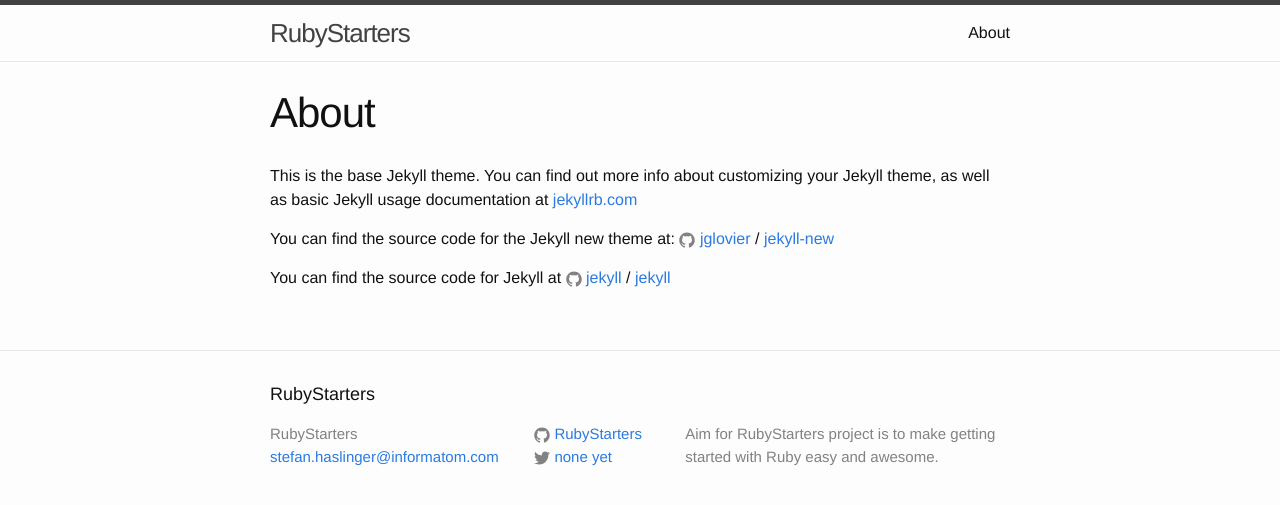
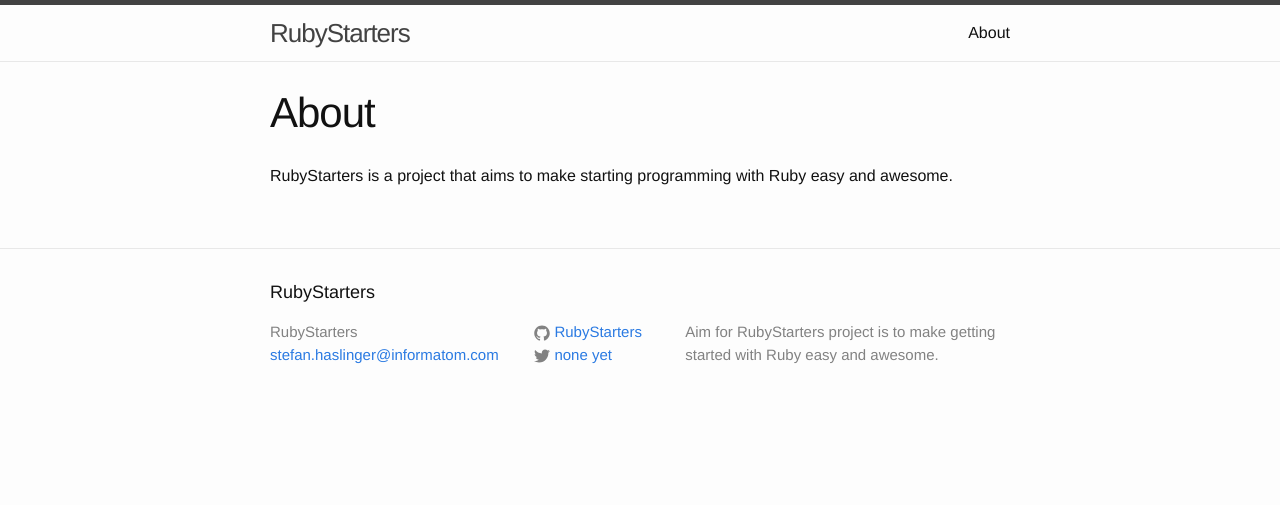
Before and after one commit to RubyStarters/RubyStarters.github.io, a Jekyll site: the page built from about.md, in a window 1280 px wide. Shown: the top 505 px of the page. Built offline with Jekyll 4.4.1, drawn with Linux system fonts in a browser that asks for light colours.

```diff
--- a/about.md
+++ b/about.md
@@ -4,12 +4,4 @@ title: About
 permalink: /about/
 ---
 
-This is the base Jekyll theme. You can find out more info about customizing your Jekyll theme, as well as basic Jekyll usage documentation at [jekyllrb.com](http://jekyllrb.com/)
-
-You can find the source code for the Jekyll new theme at:
-{% include icon-github.html username="jglovier" %} /
-[jekyll-new](https://github.com/jglovier/jekyll-new)
-
-You can find the source code for Jekyll at
-{% include icon-github.html username="jekyll" %} /
-[jekyll](https://github.com/jekyll/jekyll)
+RubyStarters is a project that aims to make starting programming with Ruby easy and awesome.
```
Also changed, not shown: _posts/2015-10-28-RubyStarters-at-RubyHabits.markdown (added, +17 -0 lines).
